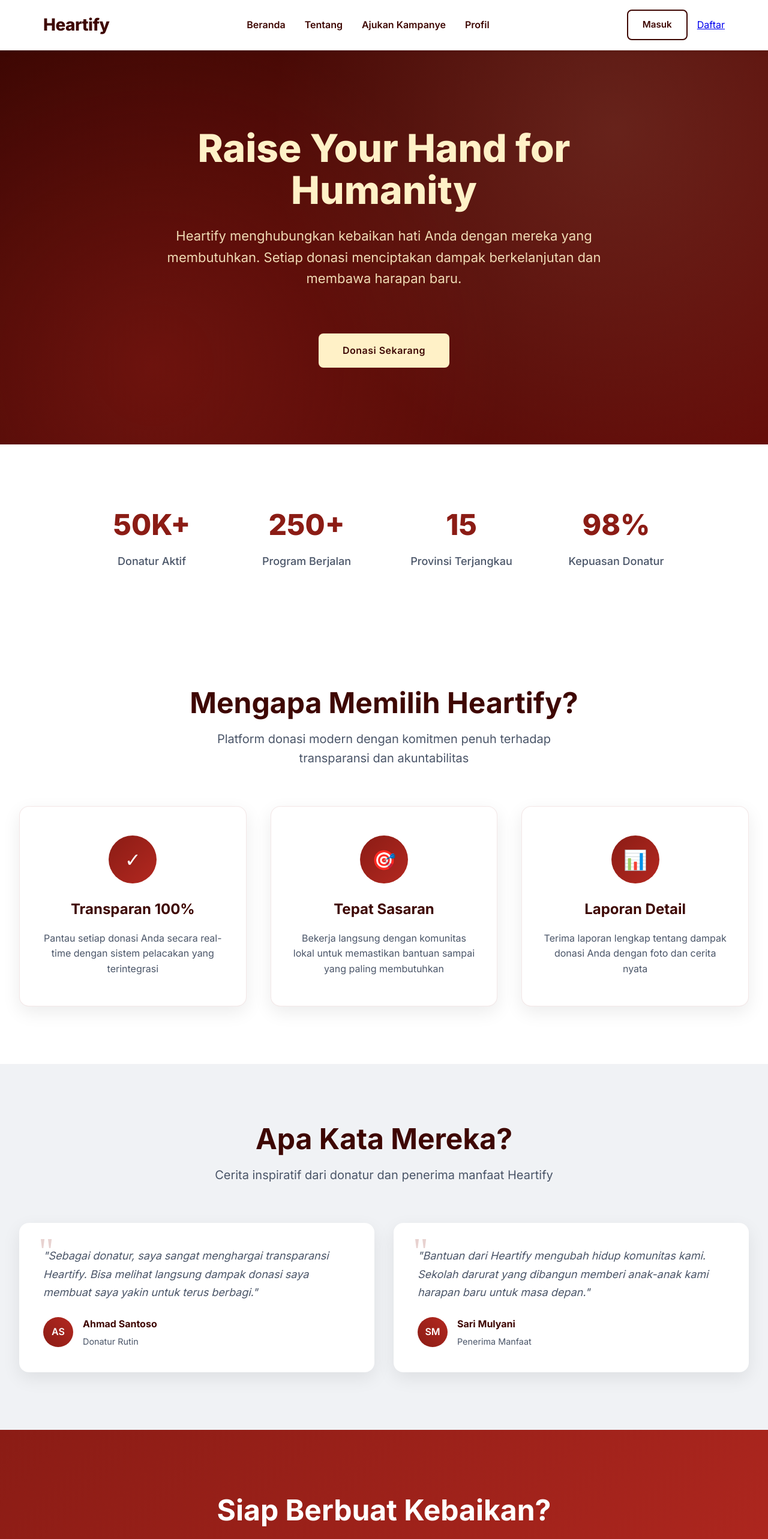
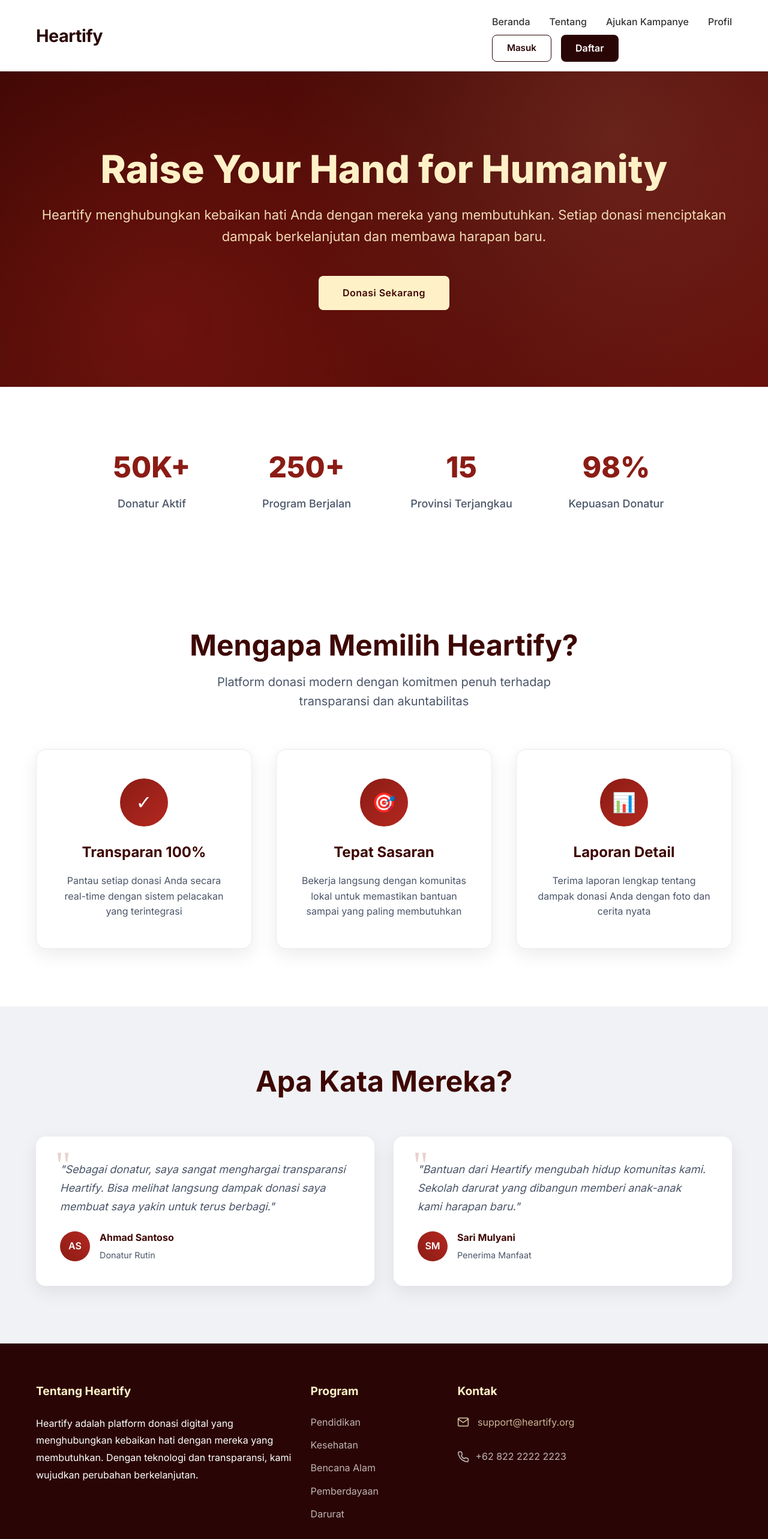
Before and after one commit to AdindaMuarriva/Heartify, a Next.js app: page / in a window 1280 px wide. Shown: the top 2566 px of the page at 60% size. Built offline with nearby package versions, Linux system fonts and the light colour scheme.

Commit message:
feat:Tambahan Kode untuk LandingPage

```diff
--- a/components/LandingPage.css
+++ b/components/LandingPage.css
@@ -694,3 +694,197 @@
     padding: 2rem 1.5rem;
   }
 }
+
+/* --- Base Styles --- */
+.container {
+  max-width: 1200px;
+  margin: 0 auto;
+  padding: 0 20px;
+}
+
+/* --- Navbar Styles --- */
+.navbar-header {
+  background-color: #ffffff;
+  box-shadow: 0 2px 10px rgba(0,0,0,0.05);
+  position: sticky;
+  top: 0;
+  z-index: 1000;
+  padding: 1rem 0;
+}
+
+.navbar {
+  display: flex;
+  justify-content: space-between;
+  align-items: center;
+}
+
+.navbar-logo {
+  font-size: 1.8rem;
+  font-weight: bold;
+  color: #2a0505;
+  text-decoration: none;
+}
+
+.navbar-links {
+  display: flex;
+  gap: 2rem;
+}
+
+.navbar-links a {
+  text-decoration: none;
+  color: #333;
+  font-weight: 500;
+  transition: color 0.3s;
+}
+
+.navbar-links a:hover {
+  color: #8b0000;
+}
+
+.navbar-buttons {
+  display: flex;
+  gap: 1rem;
+}
+
+.navbar-login-button {
+  padding: 0.6rem 1.5rem;
+  border: 1px solid #2a0505;
+  border-radius: 8px;
+  color: #2a0505;
+  text-decoration: none;
+  font-weight: 600;
+}
+
+.navbar-beranda-button {
+  padding: 0.6rem 1.5rem;
+  background-color: #2a0505;
+  color: white;
+  border-radius: 8px;
+  text-decoration: none;
+  font-weight: 600;
+}
+
+/* --- Hamburger Menu Icon --- */
+.menu-toggle {
+  display: none;
+  flex-direction: column;
+  gap: 5px;
+  cursor: pointer;
+}
+
+.menu-toggle .bar {
+  width: 25px;
+  height: 3px;
+  background-color: #2a0505;
+  transition: 0.3s ease;
+  border-radius: 2px;
+}
+
+/* --- Mobile Responsive (768px) --- */
+@media (max-width: 768px) {
+  .menu-toggle {
+    display: flex; /* Munculkan hamburger */
+  }
+
+  /* Animasi X */
+  .menu-toggle.is-active .bar:nth-child(2) { opacity: 0; }
+  .menu-toggle.is-active .bar:nth-child(1) { transform: translateY(8px) rotate(45deg); }
+  .menu-toggle.is-active .bar:nth-child(3) { transform: translateY(-8px) rotate(-45deg); }
+
+  .navbar-menu-wrapper {
+    display: none; /* Sembunyi default */
+    flex-direction: column;
+    position: absolute;
+    top: 100%;
+    left: 0;
+    width: 100%;
+    background: #ffffff;
+    padding: 2rem 0;
+    text-align: center;
+    box-shadow: 0 10px 15px rgba(0,0,0,0.1);
+  }
+
+  .navbar-menu-wrapper.active {
+    display: flex;
+  }
+
+  .navbar-links {
+    flex-direction: column;
+    gap: 1.5rem;
+    margin-bottom: 2rem;
+  }
+
+  .navbar-buttons {
+    flex-direction: column;
+    align-items: center;
+    width: 100%;
+    padding: 0 2rem;
+  }
+
+  .navbar-login-button, .navbar-beranda-button {
+    width: 100%;
+    max-width: 300px;
+  }
+}
+
+/* --- Footer & Centering (Mobile) --- */
+.footer {
+  background-color: #2a0505;
+  color: white;
+  padding: 4rem 0 2rem;
+}
+
+.footer-grid {
+  display: grid;
+  grid-template-columns: 2fr 1fr 1fr 1fr;
+  gap: 2rem;
+}
+
+.footer-links {
+  list-style: none;
+  padding: 0;
+}
+
+.footer-links li {
+  margin-bottom: 0.8rem;
+}
+
+.footer-links a {
+  color: rgba(255,255,255,0.7);
+  text-decoration: none;
+}
+
+.contact-info {
+  display: flex;
+  flex-direction: column;
+  gap: 1rem;
+}
+
+.contact-item {
+  display: flex;
+  align-items: center;
+  gap: 10px;
+  color: rgba(255,255,255,0.7);
+  text-decoration: none;
+}
+
+@media (max-width: 480px) {
+  .footer-grid {
+    grid-template-columns: 1fr;
+    text-align: center;
+  }
+
+  .footer-column {
+    display: flex;
+    flex-direction: column;
+    align-items: center;
+  }
+
+  .contact-info {
+    align-items: center; /* Memusatkan kontak di mobile */
+  }
+
+  .contact-item {
+    justify-content: center;
+  }
+}
--- a/components/LandingPage.tsx
+++ b/components/LandingPage.tsx
@@ -1,33 +1,55 @@
-// landingPage.tsx
 "use client";
-import { useRouter } from "next/navigation";
+import React, { useState } from "react";
 import "./LandingPage.css";
 
 const LandingPage: React.FC = () => {
+  const [isMenuOpen, setIsMenuOpen] = useState(false);
+  const isLoggedIn = false;
 
-  const isLoggedIn = false;
+  const toggleMenu = () => {
+    setIsMenuOpen(!isMenuOpen);
+  };
+
+  const closeMenu = () => {
+    setIsMenuOpen(false);
+  };
 
   return (
     <div className="landing-body">
-      {/* Navbar */}
-      <header className="navbar-container">
+      {/* Navbar Section */}
+      <header className="navbar-header">
         <nav className="navbar container">
           <a href="/" className="navbar-logo">
             Heartify
           </a>
+
+          {/* Hamburger Icon */}
+          <div
+            className={`menu-toggle ${isMenuOpen ? "is-active" : ""}`}
+            onClick={toggleMenu}
+          >
+            <span className="bar"></span>
+            <span className="bar"></span>
+            <span className="bar"></span>
+          </div>
+
+          {/* Navigation Links & Buttons */}
+          <div className={`navbar-menu-wrapper ${isMenuOpen ? "active" : ""}`}>
             <div className="navbar-links">
-            <a href={isLoggedIn ? "/" : "/register"}>Beranda</a>
-            <a href={isLoggedIn ? "/AboutPage" : "/register"}>Tentang</a>
-            <a href={isLoggedIn ?"/ajukankampanye" : "/register"}>Ajukan Kampanye</a>
-            <a href={isLoggedIn ? "/profile" : "/register"}>Profil</a>
+              <a href={isLoggedIn ? "/" : "/register"} onClick={closeMenu}>Beranda</a>
+              <a href={isLoggedIn ? "/AboutPage" : "/register"} onClick={closeMenu}>Tentang</a>
+              <a href={isLoggedIn ? "/ajukankampanye" : "/register"} onClick={closeMenu}>Ajukan Kampanye</a>
+              <a href={isLoggedIn ? "/profile" : "/register"} onClick={closeMenu}>Profil</a>
             </div>
+
             <div className="navbar-buttons">
-            <a href="/login" className="navbar-login-button">
+              <a href="/login" className="navbar-login-button" onClick={closeMenu}>
                 Masuk
               </a>
-            <a href="/register" className="navbar-beranda-button">
+              <a href="/register" className="navbar-beranda-button" onClick={closeMenu}>
                 Daftar
               </a>
+            </div>
           </div>
         </nav>
       </header>
@@ -40,7 +62,6 @@ const LandingPage: React.FC = () => {
             Heartify menghubungkan kebaikan hati Anda dengan mereka yang membutuhkan.
             Setiap donasi menciptakan dampak berkelanjutan dan membawa harapan baru.
           </p>
-          <br></br>
           <div className="hero-buttons">
             <a href="/register" className="button button-cream">
               Donasi Sekarang
@@ -110,14 +131,10 @@ const LandingPage: React.FC = () => {
       <section className="testimonial-section section">
         <div className="container">
           <h2 className="section-title">Apa Kata Mereka?</h2>
-          <p className="section-subtitle">
-            Cerita inspiratif dari donatur dan penerima manfaat Heartify
-          </p>
           <div className="testimonial-grid">
             <div className="testimonial-card">
               <p className="testimonial-quote">
-                "Sebagai donatur, saya sangat menghargai transparansi Heartify. Bisa melihat langsung
-                dampak donasi saya membuat saya yakin untuk terus berbagi."
+                "Sebagai donatur, saya sangat menghargai transparansi Heartify. Bisa melihat langsung dampak donasi saya membuat saya yakin untuk terus berbagi."
               </p>
               <div className="testimonial-author">
                 <div className="author-avatar">AS</div>
@@ -129,8 +146,7 @@ const LandingPage: React.FC = () => {
             </div>
             <div className="testimonial-card">
               <p className="testimonial-quote">
-                "Bantuan dari Heartify mengubah hidup komunitas kami. Sekolah darurat yang dibangun
-                memberi anak-anak kami harapan baru untuk masa depan."
+                "Bantuan dari Heartify mengubah hidup komunitas kami. Sekolah darurat yang dibangun memberi anak-anak kami harapan baru."
               </p>
               <div className="testimonial-author">
                 <div className="author-avatar">SM</div>
@@ -144,62 +160,16 @@ const LandingPage: React.FC = () => {
         </div>
       </section>
 
-      {/* CTA Section */}
-      <section className="cta-section">
-        <div className="container">
-          <h2 className="cta-title">Siap Berbuat Kebaikan?</h2>
-          <p className="cta-subtitle">
-            Bergabunglah dengan ribuan donatur lainnya dan jadilah bagian dari perubahan positif
-          </p>
-          <div className="cta-buttons">
-            <a href="/register" className="button button-cream">
-              Mulai Donasi
-            </a>
-          </div>
-        </div>
-      </section>
-
-      {/* Footer */}
+      {/* Footer Section */}
       <footer className="footer">
         <div className="container">
           <div className="footer-grid">
             <div className="footer-column footer-about">
               <h3>Tentang Heartify</h3>
               <p>
-                Heartify adalah platform donasi digital yang menghubungkan kebaikan hati dengan
-                mereka yang membutuhkan. Dengan teknologi dan transparansi, kami wujudkan
-                perubahan berkelanjutan.
+                Heartify adalah platform donasi digital yang menghubungkan kebaikan hati dengan mereka yang membutuhkan.
+                Dengan teknologi dan transparansi, kami wujudkan perubahan berkelanjutan.
               </p>
-              <div className="social-links">
-                <a href="#">
-                  <svg xmlns="http://www.w3.org/2000/svg" width="24" height="24" viewBox="0 0 24 24" fill="none" stroke="currentColor" strokeWidth="2" strokeLinecap="round" strokeLinejoin="round">
-                    <path d="M18 2h-3a5 5 0 0 0-5 5v3H7v4h3v8h4v-8h3l1-4h-4V7a1 1 0 0 1 1-1h3z"></path>
-                  </svg>
-                </a>
-                <a href="#">
-                  <svg xmlns="http://www.w3.org/2000/svg" width="24" height="24" viewBox="0 0 24 24" fill="none" stroke="currentColor" strokeWidth="2" strokeLinecap="round" strokeLinejoin="round">
-                    <rect x="2" y="2" width="20" height="20" rx="5" ry="5"></rect>
-                    <path d="M16 11.37A4 4 0 1 1 12.63 8 4 4 0 0 1 16 11.37z"></path>
-                    <line x1="17.5" y1="6.5" x2="17.51" y2="6.5"></line>
-                  </svg>
-                </a>
-                <a href="#">
-                  <svg xmlns="http://www.w3.org/2000/svg" width="24" height="24" viewBox="0 0 24 24" fill="none" stroke="currentColor" strokeWidth="2" strokeLinecap="round" strokeLinejoin="round">
-                    <path d="M23 3a10.9 10.9 0 0 1-3.14 1.53 4.48 4.48 0 0 0-7.86 3v1A10.66 10.66 0 0 1 3 4s-4 9 5 13a11.64 11.64 0 0 1-7 2c9 5 20 0 20-11.5a4.5 4.5 0 0 0-.08-.83A7.72 7.72 0 0 0 23 3z"></path>
-                  </svg>
-                </a>
-              </div>
-            </div>
-
-            <div className="footer-column">
-              <h3>Tautan Cepat</h3>
-              <ul className="footer-links">
-                <li><a href="/about">Tentang Kami</a></li>
-                <li><a href="/campaigns">Program Donasi</a></li>
-                <li><a href="/impact">Dampak Kami</a></li>
-                <li><a href="/stories">Cerita Inspiratif</a></li>
-                <li><a href="/faq">FAQ</a></li>
-              </ul>
             </div>
 
             <div className="footer-column">
@@ -213,22 +183,22 @@ const LandingPage: React.FC = () => {
               </ul>
             </div>
 
-            <div className="footer-column">
+            <div className="footer-column footer-contact-section">
               <h3>Kontak</h3>
               <div className="contact-info">
-                <a href="mailto:support@heartify.org">
-                  <svg xmlns="http://www.w3.org/2000/svg" width="24" height="24" viewBox="0 0 24 24" fill="none" stroke="currentColor" strokeWidth="2" strokeLinecap="round" strokeLinejoin="round">
+                <a href="mailto:support@heartify.org" className="contact-item">
+                  <svg xmlns="http://www.w3.org/2000/svg" width="20" height="20" viewBox="0 0 24 24" fill="none" stroke="currentColor" strokeWidth="2" strokeLinecap="round" strokeLinejoin="round">
                     <path d="M4 4h16c1.1 0 2 .9 2 2v12c0 1.1-.9 2-2 2H4c-1.1 0-2-.9-2-2V6c0-1.1.9-2 2-2z"></path>
                     <polyline points="22,6 12,13 2,6"></polyline>
                   </svg>
                   <span>support@heartify.org</span>
                 </a>
-                <p>
-                  <svg xmlns="http://www.w3.org/2000/svg" width="24" height="24" viewBox="0 0 24 24" fill="none" stroke="currentColor" strokeWidth="2" strokeLinecap="round" strokeLinejoin="round">
+                <div className="contact-item">
+                  <svg xmlns="http://www.w3.org/2000/svg" width="20" height="20" viewBox="0 0 24 24" fill="none" stroke="currentColor" strokeWidth="2" strokeLinecap="round" strokeLinejoin="round">
                     <path d="M22 16.92v3a2 2 0 0 1-2.18 2 19.79 19.79 0 0 1-8.63-3.07 19.5 19.5 0 0 1-6-6 19.79 19.79 0 0 1-3.07-8.67A2 2 0 0 1 4.11 2h3a2 2 0 0 1 2 1.72 12.84 12.84 0 0 0 .7 2.81 2 2 0 0 1-.45 2.11L8.09 9.91a16 16 0 0 0 6 6l1.27-1.27a2 2 0 0 1 2.11-.45 12.84 12.84 0 0 0 2.81.7A2 2 0 0 1 22 16.92z"></path>
                   </svg>
                   <span>+62 822 2222 2223</span>
-                </p>
+                </div>
               </div>
             </div>
           </div>
@@ -236,7 +206,6 @@ const LandingPage: React.FC = () => {
           <div className="footer-bottom">
             <p className="footer-copyright">
               © 2025 Heartify. Hak cipta dilindungi undang-undang.
-              Komitmen kami untuk transparansi dan akuntabilitas.
             </p>
           </div>
         </div>
```
Lines whose indentation alone changed are shown as unchanged.
